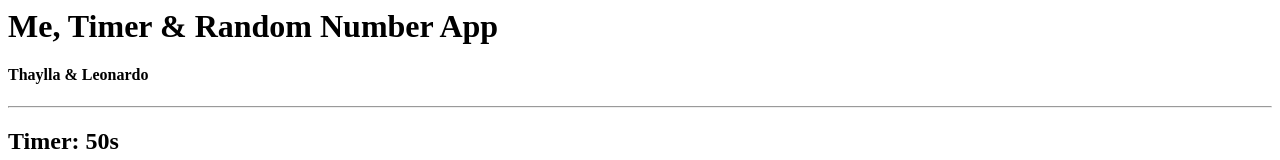
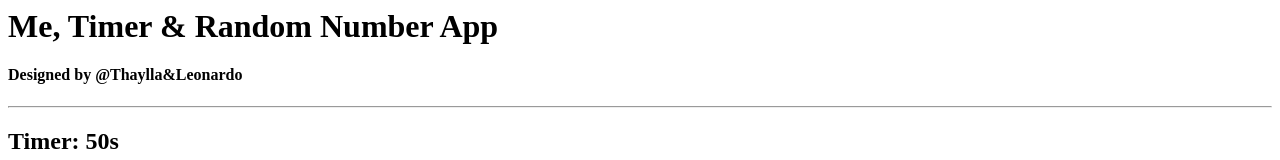
Before and after one commit to thayllaa/Aula02_Angular, an Angular app: page / in a window 1280 px wide. Shown: the top 160 px of the page. Built offline with nearby package versions, Linux system fonts and the light colour scheme.

Commit message:
2 files modified

```diff
--- a/src/me/me.component.html
+++ b/src/me/me.component.html
@@ -1,2 +1,2 @@
-<h4> {{myName}} </h4>
+<h4> Designed by @{{myName}} </h4>
 <hr/>
--- a/src/me/me.component.ts
+++ b/src/me/me.component.ts
@@ -10,7 +10,7 @@ export class MeComponent implements OnInit {
   myName: string;
 
   constructor() {
-    this.myName = 'Thaylla & Leonardo';
+    this.myName = 'Thaylla&Leonardo';
   }
 
   ngOnInit() {}
```
